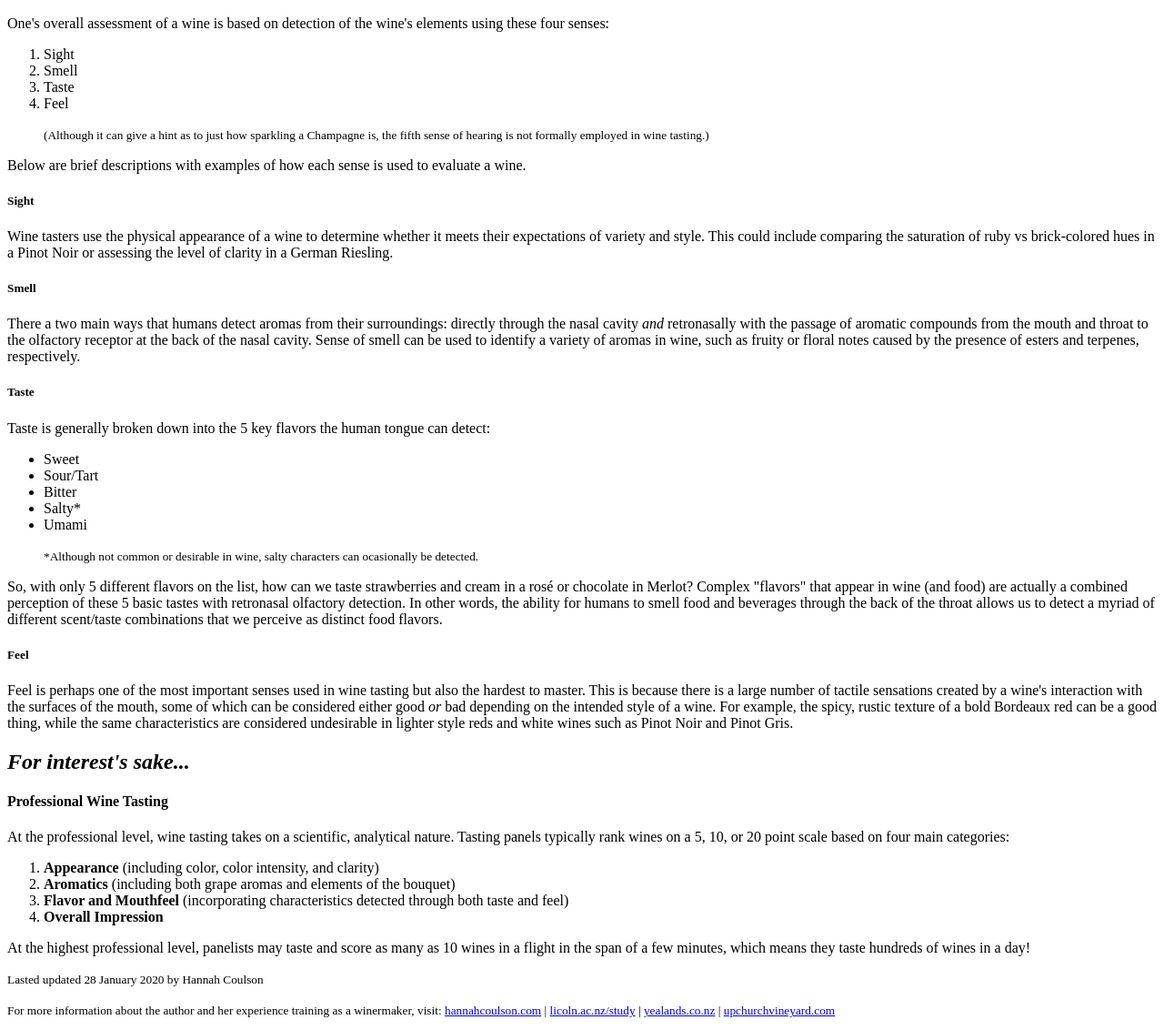
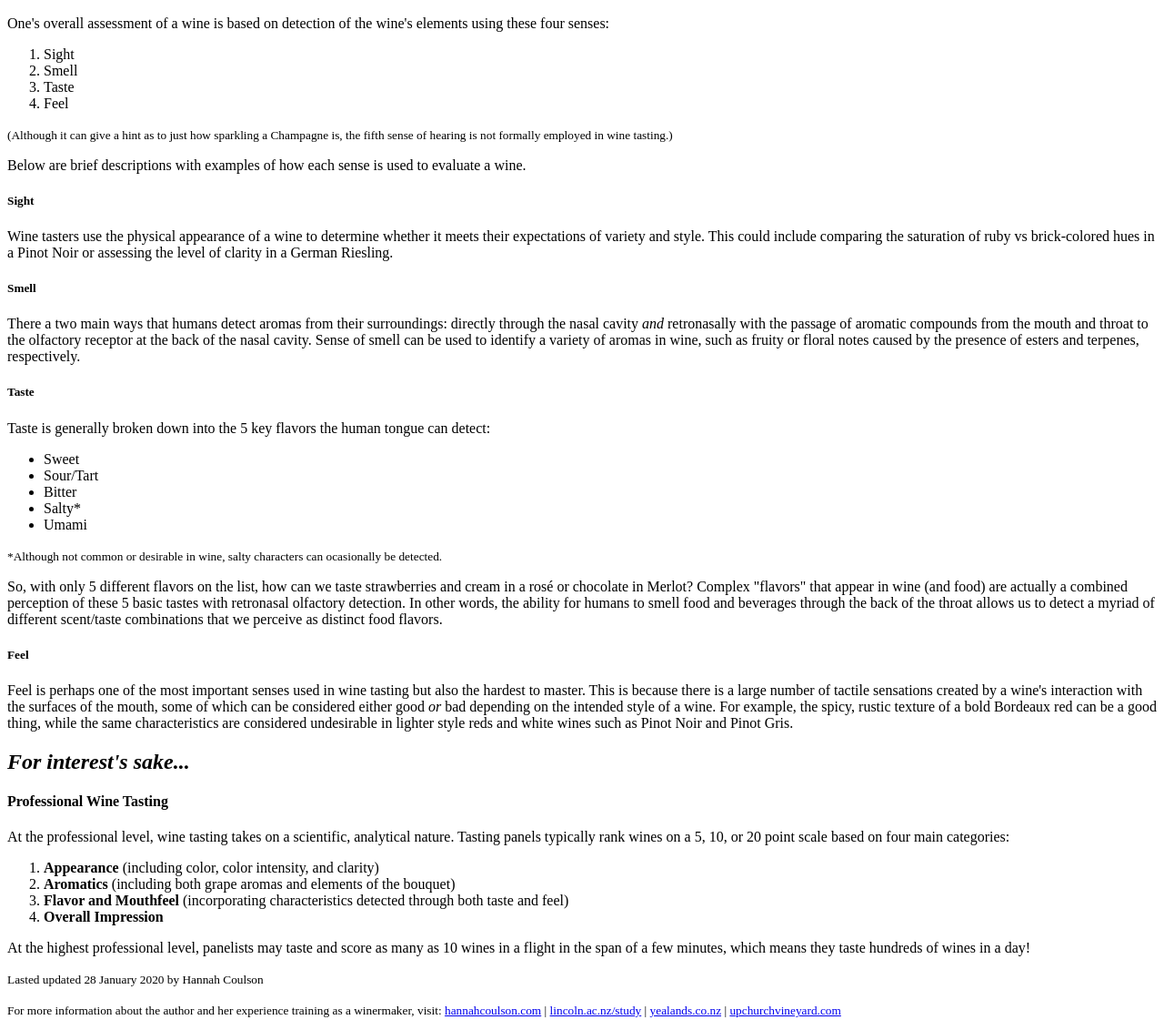
Before and after one commit to hcoulsondesign/semantic-elements, a plain HTML site: page index.html in a window 1280 px wide. Shown: the part 546-1678 px from the top of the page at 91% size. Drawn offline with Linux system fonts and the light colour scheme.

Commit message:
Updating for corrected syntax errors

```diff
--- a/index.html
+++ b/index.html
@@ -5,7 +5,7 @@
     <title>Lesson 1: The Basics of Wine Tasting</title>
   </head>
   <body>
-    <!Introduction to page-->
+    <!--Introduction to page-->
     <header>
       <h1> The Basics of Wine Tasting</h1>
       <h3> A gentle introduction into the world of enjoying wine</h3>
@@ -16,7 +16,7 @@
       <a href="#Vocab">Key Vocabulary</a> | <a href="#Senses">Important Senses</a> (<a href="#Sight"><em>Sight</em></a> - <a href="#Smell"><em>Smell</em></a> - <a href="#Taste"><em>Taste</em></a> - <a href="#Feel"><em>Feel</em></a>)
     </nav>
 
-    <section> <!Section 1:Vocabulary-->
+    <section> <!--Section 1:Vocabulary-->
       <header>
         <h2 id="Vocab"> Key Vocabulary </h2>
       </header>
@@ -35,7 +35,7 @@
       </footer>
     </section>
 
-    <section> <!Section 2:Senses-->
+    <section> <!--Section 2:Senses-->
       <header>
         <h2 id="Senses">Senses Important to Wine Tasting</h2>
       </header>
@@ -45,8 +45,8 @@
           <li>Smell</li>
           <li>Taste</li>
           <li>Feel</li>
-          <p> <small>(Although it can give a hint as to just how sparkling a Champagne is, the fifth sense of hearing is not formally employed in wine tasting.)</small></p>
         </ol>
+        <small>(Although it can give a hint as to just how sparkling a Champagne is, the fifth sense of hearing is not formally employed in wine tasting.)</small>
         <p>Below are brief descriptions with examples of how each sense is used to evaluate a wine.</p>
         <h5 id="Sight">Sight</h5>
         <p>Wine tasters use the physical appearance of a wine to determine whether it meets their expectations of variety and style. This could include comparing the saturation of ruby vs brick-colored hues in a Pinot Noir or assessing the level of clarity in a German Riesling.</p>
@@ -60,14 +60,14 @@
           <li>Bitter</li>
           <li>Salty*</li>
           <li>Umami</li>
-          <p> <small>*Although not common or desirable in wine, salty characters can ocasionally be detected.</small></p>
         </ul>
+        <small>*Although not common or desirable in wine, salty characters can ocasionally be detected.</small>
         <p>So, with only 5 different flavors on the list, how can we taste strawberries and cream in a rosé or chocolate in Merlot? Complex "flavors" that appear in wine (and food) are actually a combined perception of these 5 basic tastes with retronasal olfactory detection. In other words, the ability for humans to smell food and beverages through the back of the throat allows us to detect a myriad of different scent/taste combinations that we perceive as distinct food flavors.</p>
         <h5 id="Feel">Feel</h5>
         <p>Feel is perhaps one of the most important senses used in wine tasting but also the hardest to master. This is because there is a large number of tactile sensations created by a wine's interaction with the surfaces of the mouth, some of which can be considered either good <em>or</em> bad depending on the intended style of a wine. For example, the spicy, rustic texture of a bold Bordeaux red can be a good thing, while the same characteristics are considered undesirable in lighter style reds and white wines such as Pinot Noir and Pinot Gris.</p>
     </section>
 
-    <aside> <!Interesting side info-->
+    <aside> <!--Interesting side info-->
       <header>
         <h2><em>For interest's sake...</em></h2>
         <h4>Professional Wine Tasting</h4>
@@ -84,7 +84,7 @@
 
     <footer>
       <p><small> Lasted updated 28 January 2020 by Hannah Coulson </small></p>
-      <p><small> For more information about the author and her experience training as a winermaker, visit: <a href="http://www.hannahcoulson.com">hannahcoulson.com</a> | <a href = "https://www.lincoln.ac.nz/study/Qualifications/Qualification/?QualCode=gd.viticulture%20%26%20oenology">licoln.ac.nz/study<a/> | <a href="http://www.yealands.co.nz">yealands.co.nz<a/> | <a href = "http://www.upchurchvineyard.com">upchurchvineyard.com<a/></small></p>
+      <p><small> For more information about the author and her experience training as a winermaker, visit: <a href="http://www.hannahcoulson.com">hannahcoulson.com</a> | <a href = "https://www.lincoln.ac.nz/study/Qualifications/Qualification/?QualCode=gd.viticulture%20%26%20oenology">lincoln.ac.nz/study</a> | <a href="http://www.yealands.co.nz">yealands.co.nz</a> | <a href = "http://www.upchurchvineyard.com">upchurchvineyard.com</a></small></p>
     </footer>
   </body>
 
```
